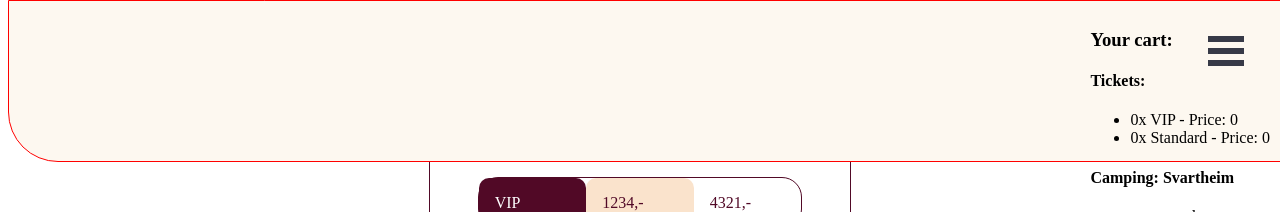
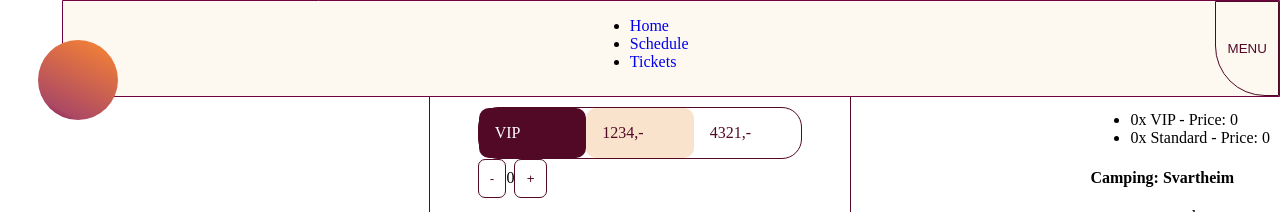
Before and after one commit to mark394e/marsmusik, a Next.js app: page /booking in a window 1280 px wide. Shown: the top 212 px of the page. Built offline with nearby package versions, Linux system fonts and the light colour scheme; no server answers.

Commit message:
sortering works alil, Routing not work, nav style

```diff
--- a/components/Act.js
+++ b/components/Act.js
@@ -1,7 +1,7 @@
 import "../styles/Act.module.scss";
 import Anchor from "./Anchor";
 function Act(props) {
-  // console.log(props);
+  console.log(props.data.id);
 
   return (
     <>
@@ -9,7 +9,7 @@ function Act(props) {
       <Anchor
         band={props.pureBands}
         key={props.data.name}
-        href={"/artists/" + props.data.name.toLowerCase()}
+        href={"/bands/" + props.data.id.toString()}
       >
         <article className="act_container" key={props.data.name}>
           <h2>{props.data.name}</h2>
--- a/components/Layout.js
+++ b/components/Layout.js
@@ -1,23 +1,15 @@
 import Anchor from "./Anchor";
 import React from "react";
-import { fallDown as Menu } from "react-burger-menu";
 
 //takes children meaning that it takes content from our pages
 export default function Layout(props) {
-  class Example extends React.Component {
-    showSettings(event) {
-      event.preventDefault();
-    }
-  }
-
   return (
     <>
       <header>
+        <nav>
           <Anchor href="/">
             <div className="logo"></div>
           </Anchor>
-        <nav>
-          <Menu width={"50%"}>
           <ul>
             <li>
               <Anchor href="/">Home</Anchor>
@@ -26,10 +18,10 @@ export default function Layout(props) {
               <Anchor href="/schedule/">Schedule</Anchor>
             </li>
             <li>
-                <Anchor href="/tickets/">Tickets</Anchor>
+              <Anchor href="/booking/">Tickets</Anchor>
             </li>
           </ul>
-          </Menu>
+          <button>Menu</button>
         </nav>
       </header>
       <main>{props.children}</main>
--- a/styles/Header.module.scss
+++ b/styles/Header.module.scss
@@ -1,18 +1,48 @@
 nav {
   position: fixed;
   background-color: #fdf8f0;
-  height: 20%;
-  width: 100%;
+  height: 95px;
+  width: 95%;
+  margin-left: 2rem;
   top: 0;
-  padding-left: 40px;
-  border: 1px solid red;
+  right: 0;
+  border: 1px solid rgba(111, 4, 66, 1);
   border-radius: 0px 0px 0px 50px;
+  z-index: 1000;
+  display: flex;
+  justify-content: space-between;
+
+  button {
+    border: 1px solid;
+    border-color: none none none none;
+    border-radius: 0px 0px 0px 50px;
+    width: 500px;
+  }
+
+  //planet-logo
+  .logo {
+    z-index: 1001;
+    top: 40px;
+    left: 3%;
+    position: fixed;
+    height: 80px;
+    width: 80px;
+    border-radius: 50px;
+    background: rgb(251, 135, 49);
+    background: linear-gradient(
+      207deg,
+      rgba(251, 135, 49, 1) 0%,
+      rgba(172, 73, 100, 1) 82%,
+      rgba(111, 4, 66, 1) 100%
+    );
+  }
 }
 
 /* Position and sizing of burger button */
 .bm-burger-button {
+  cursor: pointer;
   position: fixed;
-  content: "MENU";
+  z-index: 100;
   width: 36px;
   height: 30px;
   right: 36px;
@@ -21,8 +51,8 @@ nav {
 
 /* Color/shape of burger icon bars */
 .bm-burger-bars {
-  background: #373a47;
-  content: "MENU";
+  background: rgba(111, 4, 66, 1);
+  content: "MENU" !important;
 }
 
 /* Color/shape of burger icon bars on hover*/
@@ -79,19 +109,3 @@ nav {
 .bm-overlay {
   background: rgba(0, 0, 0, 0.3);
 }
-
-//logo
-
-.logo {
-  //   fill: red;
-  height: 70px;
-  width: 70px;
-  border-radius: 50px;
-  background: rgb(251, 135, 49);
-  background: linear-gradient(
-    207deg,
-    rgba(251, 135, 49, 1) 0%,
-    rgba(172, 73, 100, 1) 82%,
-    rgba(111, 4, 66, 1) 100%
-  );
-}
```
Also changed, not shown: components/ScheduleSite.js (+44 -31 lines), pages/bands/[id].js (renamed from pages/artists/[id].js, +5 -6 lines), pages/schedule.js (+3 -6 lines). Lines whose indentation alone changed are shown as unchanged.
